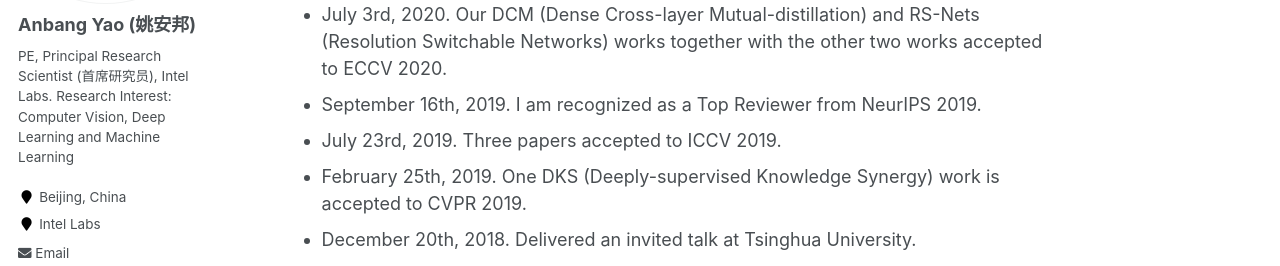
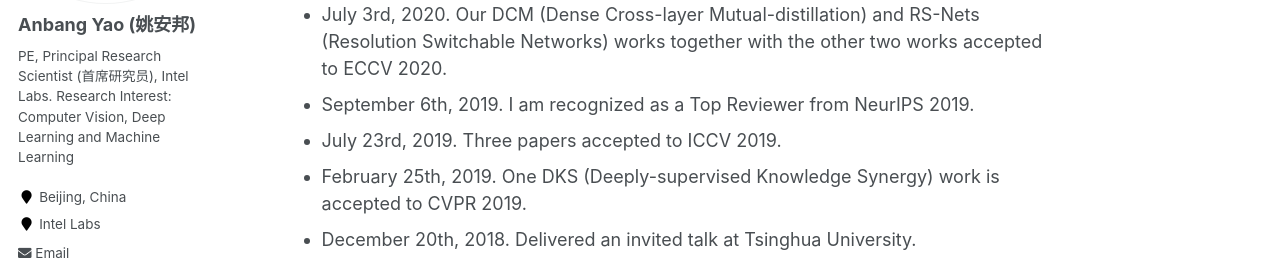
Before and after one commit to YaoAnbang/YaoAnbang.github.io, a Jekyll site: the page built from _pages/about.md, in a window 1280 px wide and 900 px high, scrolled down 1024 px. Shown: the part 166-432 px from the top of the window. Built offline with Jekyll 4.4.1, drawn with Linux system fonts in a browser that asks for light colours.

Commit message:
Update about.md

```diff
--- a/_pages/about.md
+++ b/_pages/about.md
@@ -29,7 +29,7 @@
 <!--+ July 9th, 2020. One paper accepted to CVIU.-->
 + July 3rd, 2020. Our DCM (Dense Cross-layer Mutual-distillation) and RS-Nets (Resolution Switchable Networks) works together with the other two works accepted to ECCV 2020.
 <!--+ October 29th, 2019. One paper accepted to IJCV.-->
-+ September 16th, 2019. I am recognized as a Top Reviewer from NeurIPS 2019.
++ September 6th, 2019. I am recognized as a Top Reviewer from NeurIPS 2019.
 + July 23rd, 2019. Three papers accepted to ICCV 2019.
 + February 25th, 2019. One DKS (Deeply-supervised Knowledge Synergy) work is accepted to CVPR 2019.
 + December 20th, 2018. Delivered an invited talk at Tsinghua University.
```
